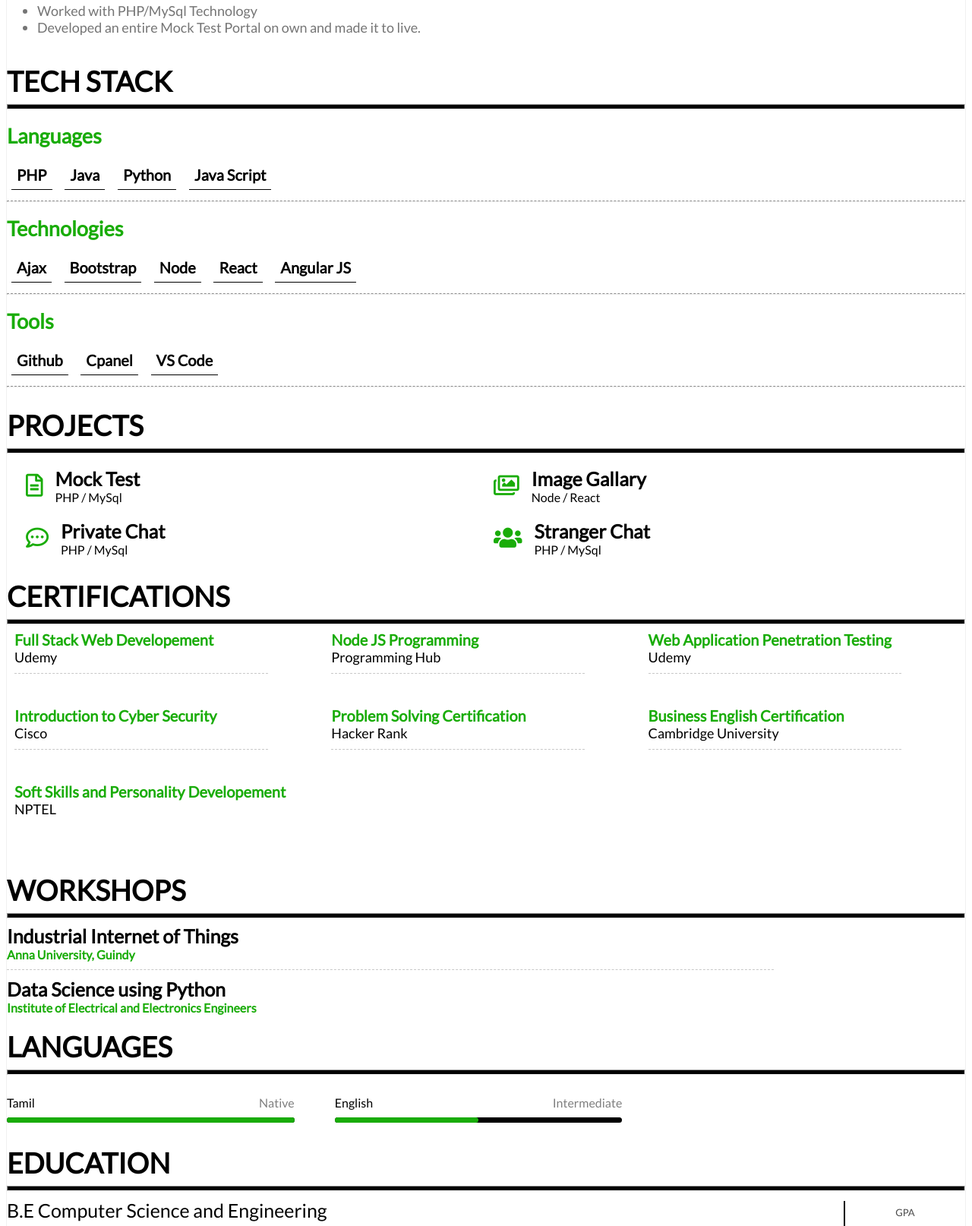
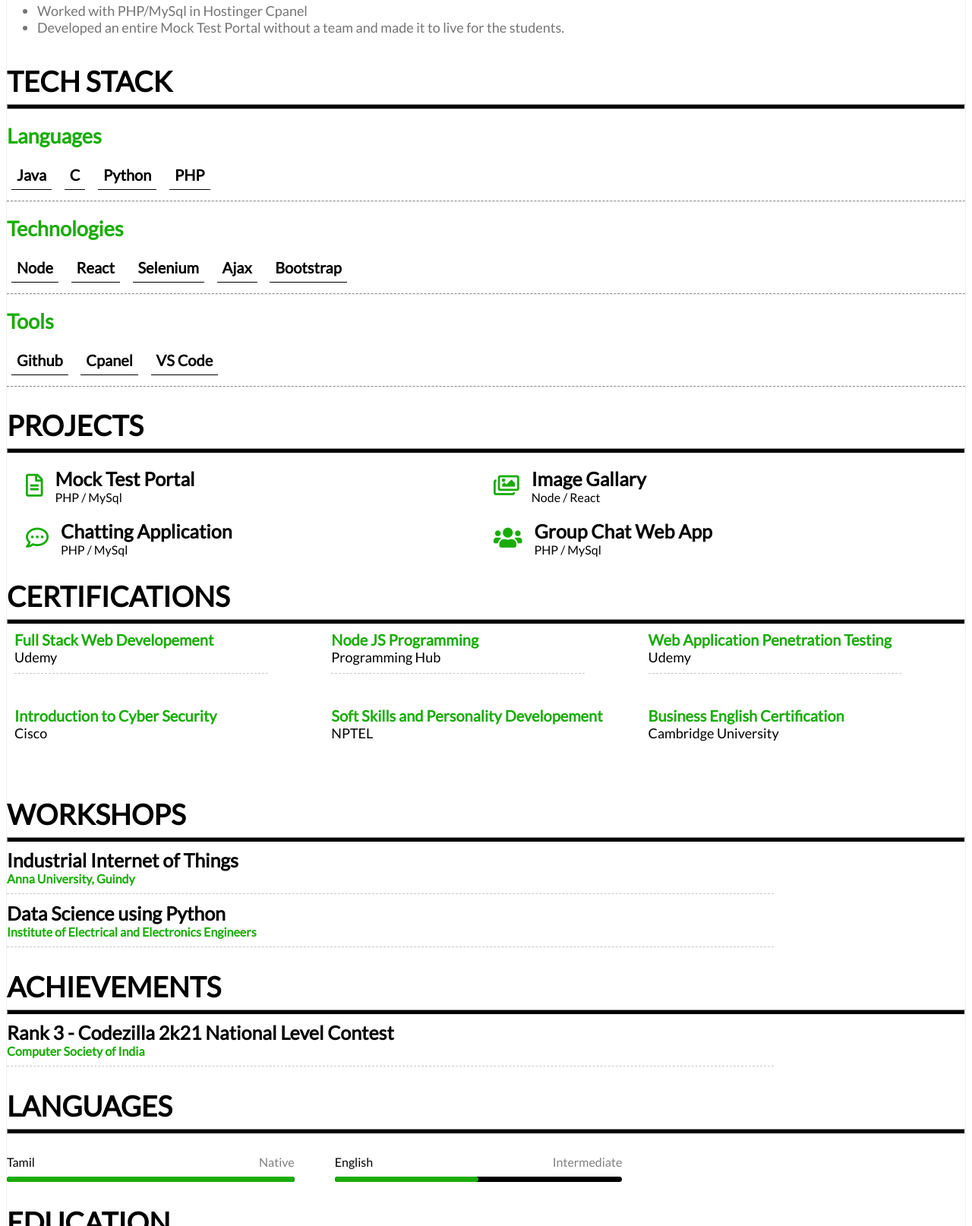
Before and after one commit to karthifairhawn/Resume, a plain HTML site: page index.html in a window 1280 px wide. Shown: the part 451-2065 px from the top of the page at 76% size. Drawn offline with Linux system fonts and the light colour scheme.

Commit message:
Bug fixing

```diff
--- a/index.html
+++ b/index.html
@@ -55,17 +55,15 @@
                     <div class="company">Prashanottar Private Ltd.</div>
                     <div class="duration-place">
                         <i class="far fa-calendar-alt"></i>
-                        <span class="duration">04/2021 -06/2021</span>
+                        <span class="duration">04/2021 - 06/2021</span>
                         <i class="fas fa-map-marker-alt"></i>
                         <span class="place">Lucknow, India (Work from home)</span>
                     </div>
                     <p class="info">
-                        &nbsp;&nbsp;&nbsp;&nbsp;&nbsp;&nbsp; Organization which aims to build a better India by providing high quality Education to the students. The vision of the
-                        organization is to create a platform for the students where they can learn explore their future with us by using their different
-                        learning program.
+                        &nbsp;&nbsp;&nbsp;&nbsp;&nbsp;&nbsp; The vision of the organization is to create a platform for the students where they can learn explore their future with different learning program.
                         <ul class="work-note">
-                            <li>Worked with PHP/MySql Technology</li>
-                            <li>Developed an entire Mock Test Portal on own and made it to live.</li>
+                            <li>Worked with PHP/MySql in Hostinger Cpanel</li>
+                            <li>Developed an entire Mock Test Portal without a team and made it to live for the students.</li>
                         </ul>
                     </p>
                 </div>
@@ -82,21 +80,22 @@
                 <div class="languages tech-stack-cat">
                     <div class="title">Languages</div>
                     <ul>
+                        <li>Java</li>
+                        <li>C</li>
+                        <li>Python</li>
                         <li>PHP</li>
-                        <li>Java</li>
-                        <li>Python</li>
-                        <li>Java Script</li>
                     </ul>
                     <hr class="hr-dashed">
                 </div>
                 <div class="technologies tech-stack-cat">
                     <div class="title">Technologies</div>
                     <ul>
+                        <li>Node</li>
+                        <li>React</li>
+                        <li>Selenium</li>
                         <li>Ajax</li>
                         <li>Bootstrap</li>
-                        <li>Node</li>
-                        <li>React</li>
-                        <li>Angular JS</li>
+                        <!-- <li>Angular JS</li> -->
                     </ul>
                     <hr class="hr-dashed">
                 </div><div class="tools tech-stack-cat">
@@ -126,7 +125,7 @@
                             </span>
                             <span class="title_info">
                                 <span class="title">
-                                    Mock Test
+                                    Mock Test Portal
                                 </span>
                                 <span class="desc">
                                     PHP / MySql
@@ -155,7 +154,7 @@
                             </span>
                             <span class="title_info">
                                 <span class="title">
-                                    Private Chat
+                                    Chatting Application
                                 </span>
                                 <span class="desc">
                                     PHP / MySql
@@ -168,7 +167,7 @@
                             </span>
                             <span class="title_info">
                                 <span class="title">
-                                    Stranger Chat
+                                    Group Chat Web App
                                 </span>
                                 <span class="desc">
                                     PHP / MySql
@@ -212,42 +211,42 @@
                         <span class="cert-1 cert">
                             Introduction to Cyber Security
                             <span class="issued">Cisco</span>
-                            <div class="special-line"></div>
+                            <!-- <div class="special-line"></div> -->
                         </span>
                         <span class="cert-2 cert">
-                            Problem Solving Certification
+                            Soft Skills and Personality Developement
                             <span class="issued">
-                                Hacker Rank
+                                NPTEL
                             </span>
-                            <div class="special-line"></div>
+                            <!-- <div class="special-line"></div> -->
                         </span>
                         <span class="cert-3 cert">
                             Business English Certification
                             <span class="issued">Cambridge University</span>
-                            <div class="special-line"></div>
+                            <!-- <div class="special-line"></div> -->
                         </span>
                     </div>
-                    <div class="cert-row">
+                    <!-- <div class="cert-row">
                         <span class="cert-1 cert">
                             Soft Skills and Personality Developement
                             <span class="issued">NPTEL</span>
 
                         </span>
                         <span class="cert-2 cert">
-                            <!-- Problem Solving Certification -->
+                             Problem Solving Certification
                             <span class="issued">
 
-                                <!-- Hacker Rank -->
+                                Hacker Rank
                             </span>
                         </span>
                         <span class="cert-3 cert">
-                            <!-- Soft Skills and Personality Developement -->
+                            Soft Skills and Personality Developement
                             <span class="issued">
-                                <!-- NPTEL -->
+                                 NPTEL
                             </span>
 
                         </span>
-                    </div>
+                    </div>                                         -->
 
                 </div>
 
@@ -270,6 +269,24 @@
                         <div class="workshop-title">Data Science using Python</div>
                         <div class="issued-by">Institute of Electrical and Electronics Engineers</div>
                     </div>
+                    <div class="special-line"></div>
+                </div>
+
+            </div><br>
+
+            <!-- Achievements starts here -->
+
+            <div class="workshops">
+                <div class="stack-title">
+                    Achievements
+                </div><hr class="stack-hr">
+
+                <div class="workshop-container">
+                    <div class="workshop-row">
+                        <div class="workshop-title">Rank 3 - Codezilla 2k21 National Level Contest</div>
+                        <div class="issued-by">Computer Society of India</div>
+                    </div>
+                    <div class="special-line"></div>
                 </div>
 
             </div><br>
@@ -315,7 +332,7 @@
 
             <!-- Education Starts Here -->
 
-            <div class="education">
+            <div class="experience">
                 <div class="stack-title">
                     Education
                 </div><hr class="stack-hr">
```
